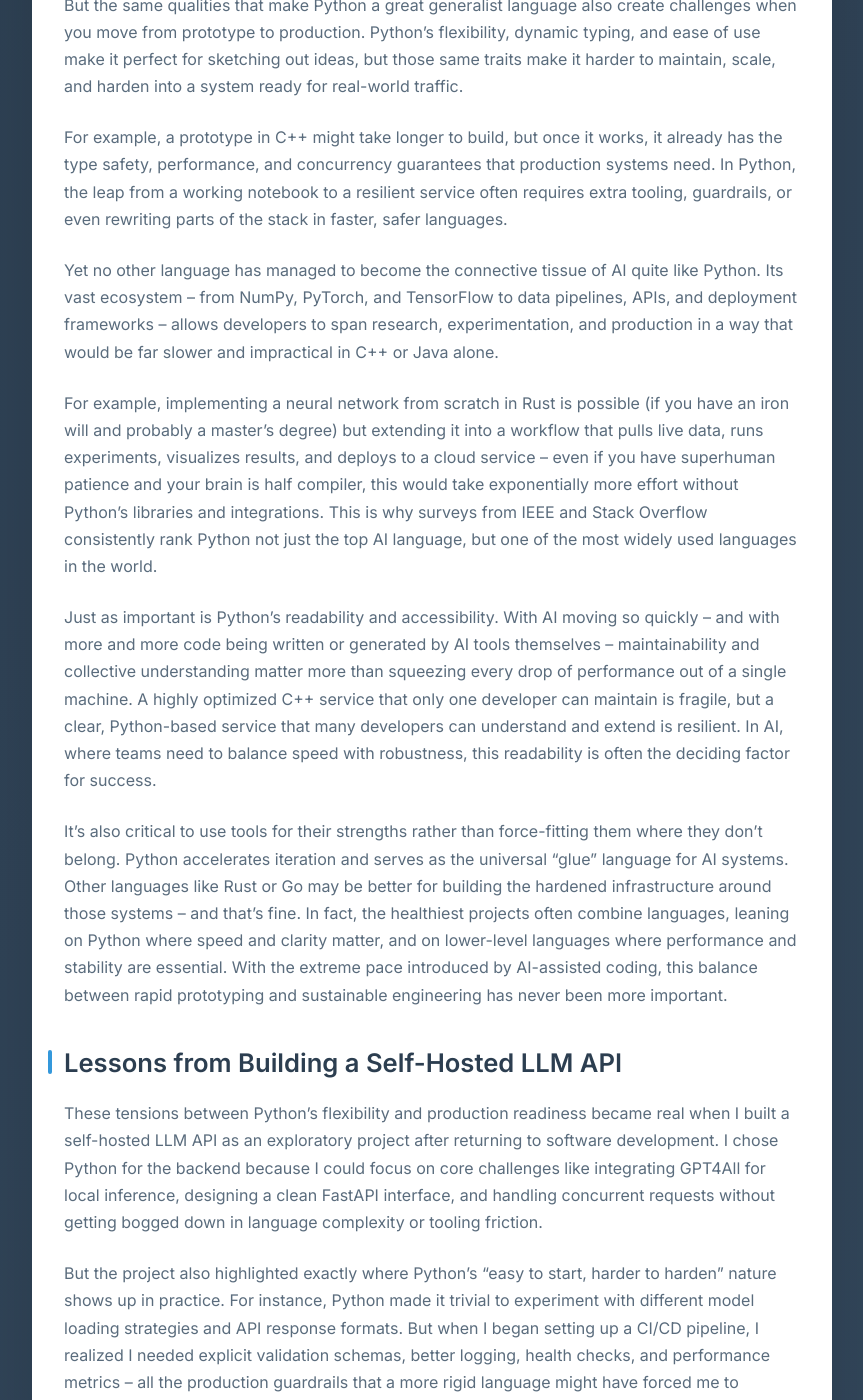
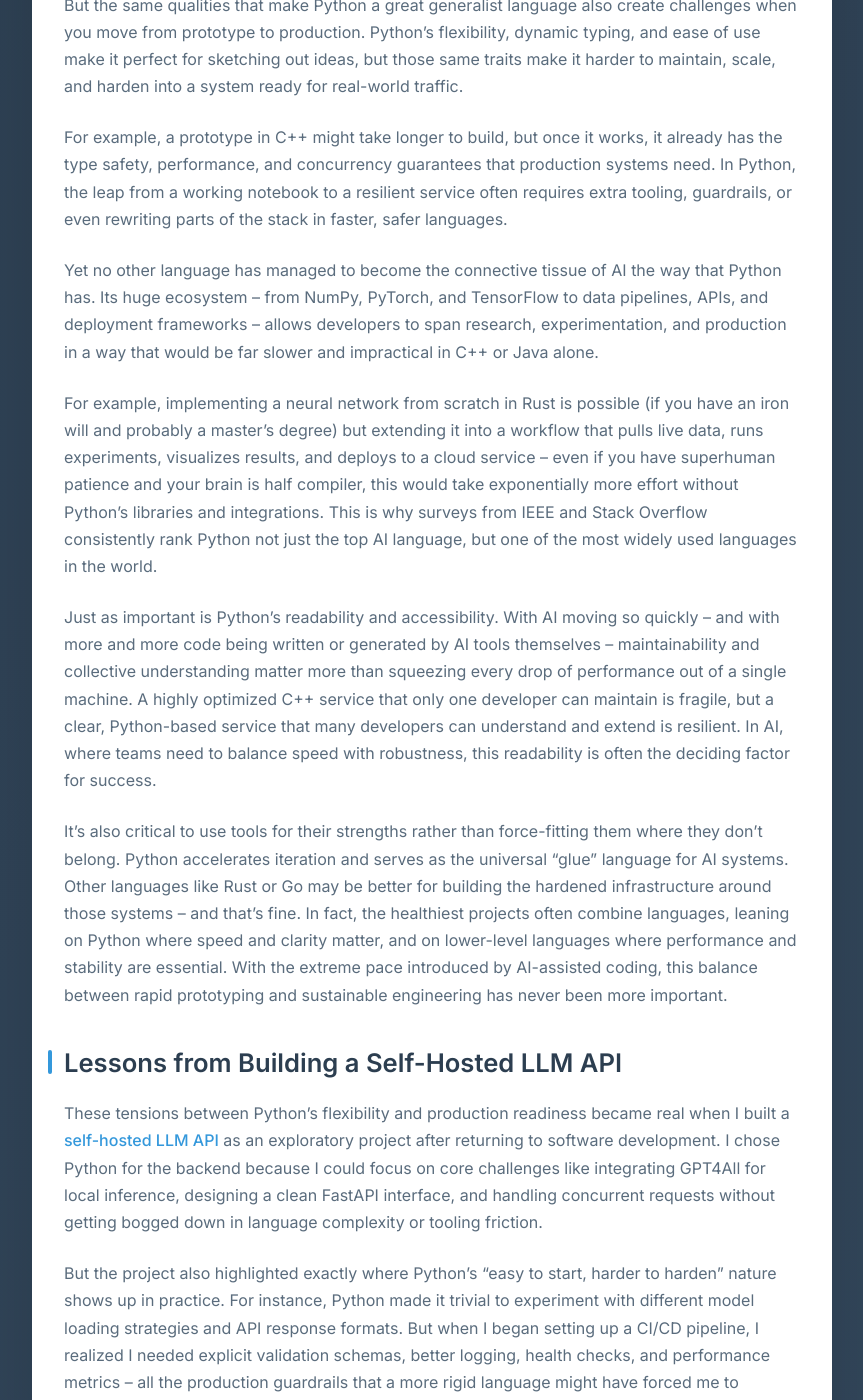
Before and after one commit to navillasa/navillasa.github.io, a Jekyll site: the page built from _posts/2025-09-15-why-python-dominates-ai.md, in a window 1280 px wide and 1400 px high, scrolled down 565 px. Shown: the whole window, without its empty margins (208-1071 px from the left). Built offline with Jekyll 4.4.1, drawn with Linux system fonts in a browser that asks for light colours.

Commit message:
add hyperlink to actual repo

```diff
--- a/_posts/2025-09-15-why-python-dominates-ai.md
+++ b/_posts/2025-09-15-why-python-dominates-ai.md
@@ -13,7 +13,7 @@ But the same qualities that make Python a great generalist language also create
 
 For example, a prototype in C++ might take longer to build, but once it works, it already has the type safety, performance, and concurrency guarantees that production systems need. In Python, the leap from a working notebook to a resilient service often requires extra tooling, guardrails, or even rewriting parts of the stack in faster, safer languages.
 
-Yet no other language has managed to become the connective tissue of AI quite like Python. Its vast ecosystem – from NumPy, PyTorch, and TensorFlow to data pipelines, APIs, and deployment frameworks – allows developers to span research, experimentation, and production in a way that would be far slower and impractical in C++ or Java alone.
+Yet no other language has managed to become the connective tissue of AI the way that Python has. Its huge ecosystem – from NumPy, PyTorch, and TensorFlow to data pipelines, APIs, and deployment frameworks – allows developers to span research, experimentation, and production in a way that would be far slower and impractical in C++ or Java alone.
 
 For example, implementing a neural network from scratch in Rust is possible (if you have an iron will and probably a master’s degree) but extending it into a workflow that pulls live data, runs experiments, visualizes results, and deploys to a cloud service – even if you have superhuman patience and your brain is half compiler, this would take exponentially more effort without Python’s libraries and integrations. This is why surveys from IEEE and Stack Overflow consistently rank Python not just the top AI language, but one of the most widely used languages in the world.
 
@@ -23,7 +23,7 @@ It’s also critical to use tools for their strengths rather than force-fitting
 
 ## Lessons from Building a Self-Hosted LLM API
 
-These tensions between Python’s flexibility and production readiness became real when I built a self-hosted LLM API as an exploratory project after returning to software development. I chose Python for the backend because I could focus on core challenges like integrating GPT4All for local inference, designing a clean FastAPI interface, and handling concurrent requests without getting bogged down in language complexity or tooling friction.
+These tensions between Python’s flexibility and production readiness became real when I built a [self-hosted LLM API](https://github.com/navillasa/self-hosted-mini-llm) as an exploratory project after returning to software development. I chose Python for the backend because I could focus on core challenges like integrating GPT4All for local inference, designing a clean FastAPI interface, and handling concurrent requests without getting bogged down in language complexity or tooling friction.
 
 But the project also highlighted exactly where Python’s “easy to start, harder to harden” nature shows up in practice. For instance, Python made it trivial to experiment with different model loading strategies and API response formats. But when I began setting up a CI/CD pipeline, I realized I needed explicit validation schemas, better logging, health checks, and performance metrics – all the production guardrails that a more rigid language might have forced me to consider upfront.
 
```
